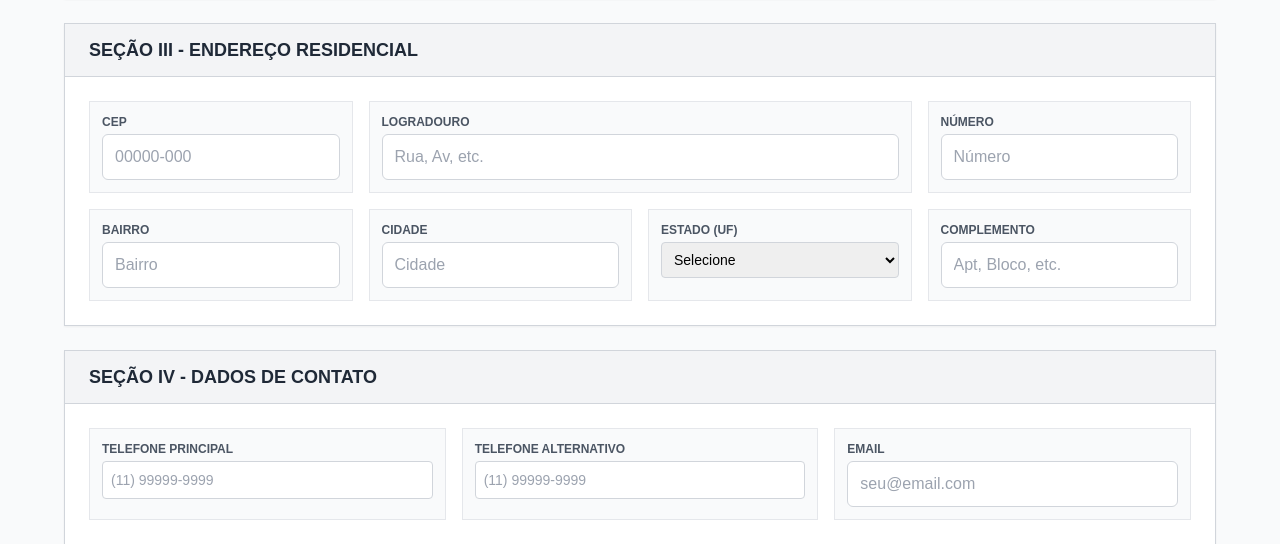
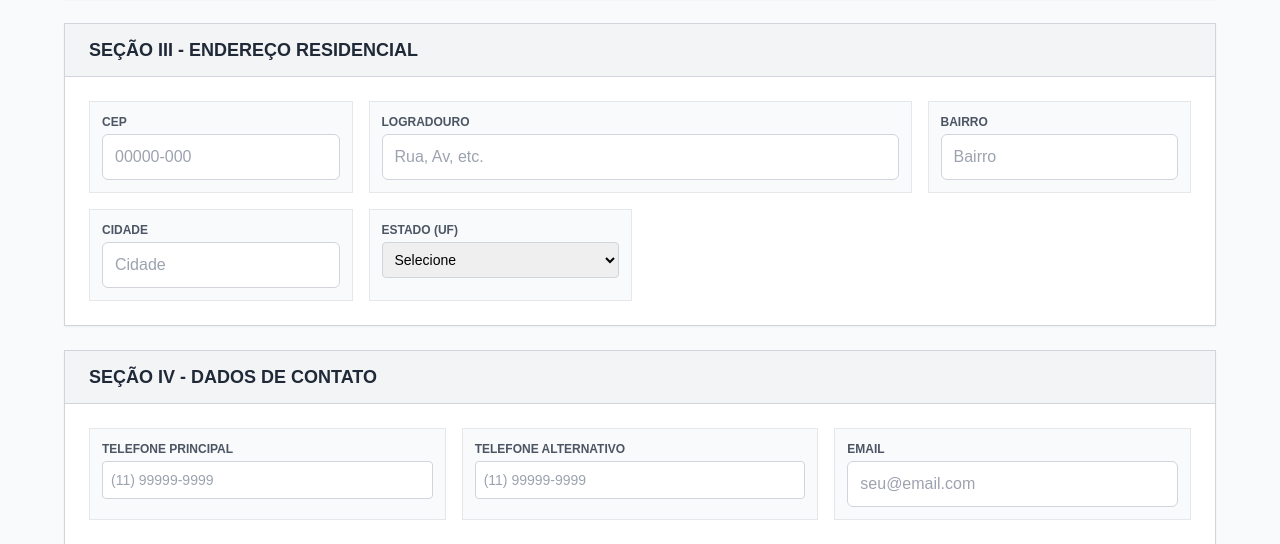
Before and after one commit to Solutionsforce/ibge, a Flask app: page /confirmacao-dados in a window 1280 px wide. Shown: the part 988-1532 px from the top of the page. Run offline with Flask 3, Linux system fonts and the light colour scheme; some libraries are stand-ins or nearby versions; some web fonts are replaced.

Commit message:
Simplify the address form by removing unnecessary fields to improve user experience
Removes "NUMERO" and "COMPLEMENTO" fields from the address form in templates/confirmacao_dados.html and updates replit.md.

Replit-Commit-Author: Agent
Replit-Commit-Session-Id: 7481d731-9aaa-4e2f-ba31-2fea2346076a
Replit-Commit-Screenshot-Url: https://storage.googleapis.com/screenshot-production-us-central1/853a447a-e9be-4a77-bdbb-624638d2b732/a436990c-e851-4237-b48b-0861d2c12b65.jpg

```diff
--- a/templates/confirmacao_dados.html
+++ b/templates/confirmacao_dados.html
@@ -327,11 +327,6 @@
                                    value="{{ endereco.logradouro or '' }}" id="logradouro" placeholder="Rua, Av, etc.">
                         </div>
                         <div class="bg-gray-50 p-3 border border-gray-200">
-                            <label class="block text-xs font-semibold text-gray-600 uppercase mb-1">Número</label>
-                            <input type="text" class="w-full p-2 border border-gray-300 rounded text-sm font-medium"
-                                   value="{{ endereco.numero or '' }}" id="numero" placeholder="Número">
-                        </div>
-                        <div class="bg-gray-50 p-3 border border-gray-200">
                             <label class="block text-xs font-semibold text-gray-600 uppercase mb-1">Bairro</label>
                             <input type="text" class="w-full p-2 border border-gray-300 rounded text-sm font-medium"
                                    value="{{ endereco.bairro or '' }}" id="bairro" placeholder="Bairro">
@@ -373,11 +368,6 @@
                                 <option value="SE" {% if endereco.uf == 'SE' %}selected{% endif %}>SE</option>
                                 <option value="TO" {% if endereco.uf == 'TO' %}selected{% endif %}>TO</option>
                             </select>
-                        </div>
-                        <div class="bg-gray-50 p-3 border border-gray-200">
-                            <label class="block text-xs font-semibold text-gray-600 uppercase mb-1">Complemento</label>
-                            <input type="text" class="w-full p-2 border border-gray-300 rounded text-sm font-medium"
-                                   value="{{ endereco.complemento or '' }}" id="complemento" placeholder="Apt, Bloco, etc.">
                         </div>
                     </div>
 
```
Also changed, not shown: replit.md (+1 -0 lines).
